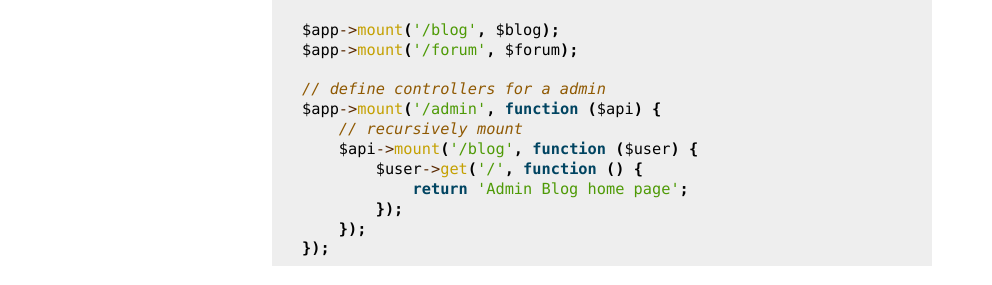
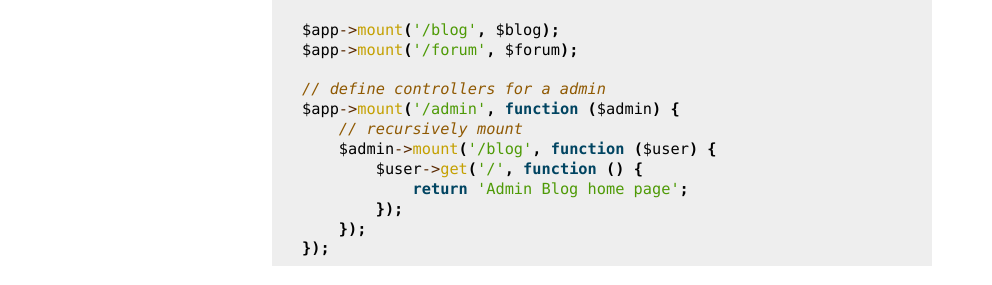
Before and after one commit to silexphp/Silex, a Sphinx documentation site: the page built from doc/organizing_controllers.rst, in a window 1280 px wide. Shown: the part 512-797 px from the top of the page, without its empty margins (148-1140 px from the left). Built offline with Sphinx 7.4.7, drawn with Linux system fonts in a browser that asks for light colours; pages that are not in the unit, such as notebooks, are missing from menus.

Commit message:
Fixed var name in organizing controllers
Updated the var name in the organizing controllers documenation
in order be consistent with the variable naming throughout the
code sample.

Signed-off-by: RJ Garcia <rj@bighead.net>

```diff
--- a/doc/organizing_controllers.rst
+++ b/doc/organizing_controllers.rst
@@ -26,9 +26,9 @@ group them logically::
     $app->mount('/forum', $forum);
 
     // define controllers for a admin
-    $app->mount('/admin', function ($api) {
+    $app->mount('/admin', function ($admin) {
         // recursively mount
-        $api->mount('/blog', function ($user) {
+        $admin->mount('/blog', function ($user) {
             $user->get('/', function () {
                 return 'Admin Blog home page';
             });
```
